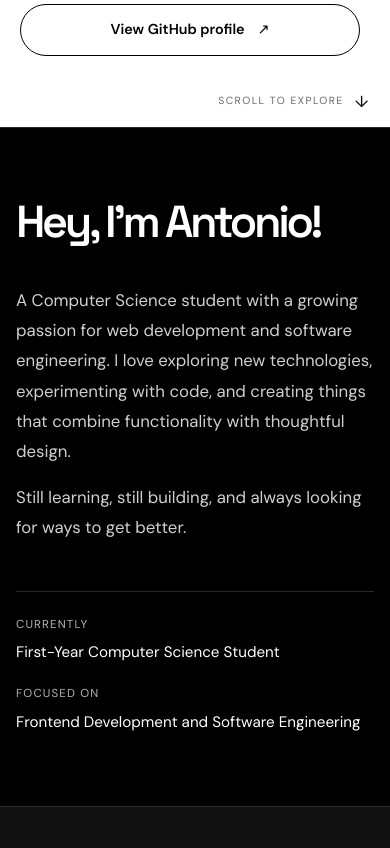
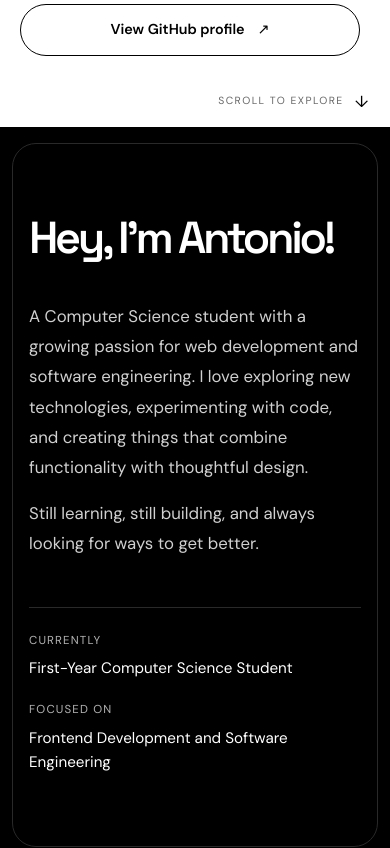
Before and after one commit to Tonnyton30/Portfolio, a plain HTML site: page index.html in a window 390 px wide. Shown: the part 540-1388 px from the top of the page. Drawn offline with Linux system fonts and the light colour scheme.

Commit message:
Card style

```diff
--- a/mobileview.css
+++ b/mobileview.css
@@ -77,6 +77,11 @@
   }
   .hero {
     height: 585px;
+  }
+  .content-section {
+    width: calc(100% - 32px);
+    margin-block: 16px;
+    border-radius: 28px;
   }
   .hero-inner {
     height: 100%;
@@ -171,6 +176,10 @@
   .section-inner {
     padding-block: 4.5rem;
   }
+  .content-section {
+    width: calc(100% - 24px);
+    border-radius: 24px;
+  }
   .card-body {
     padding: 1.25rem;
   }
--- a/style.css
+++ b/style.css
@@ -296,8 +296,12 @@ main {
 }
 
 .content-section {
-  border-top: 1px solid var(--border);
-  scroll-margin-top: 0;
+  width: min(calc(100% - clamp(32px, 6vw, 96px)), 1280px);
+  margin: 24px auto;
+  overflow: hidden;
+  border: 1px solid var(--border);
+  border-radius: 36px;
+  scroll-margin-top: 24px;
 }
 .section-inner {
   padding-block: clamp(5rem, 12vw, 9rem);
```
